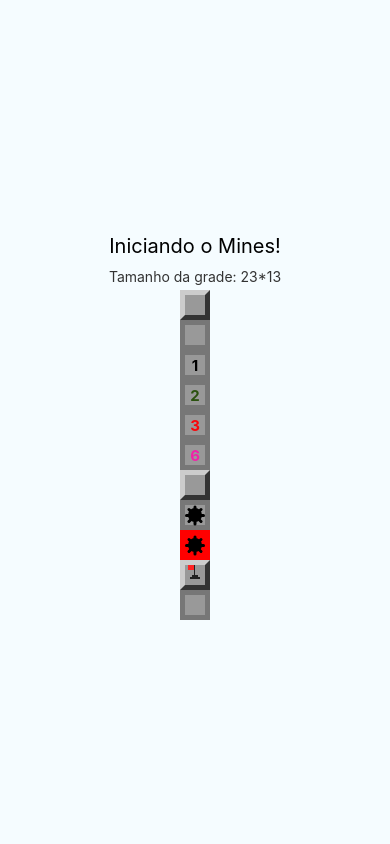
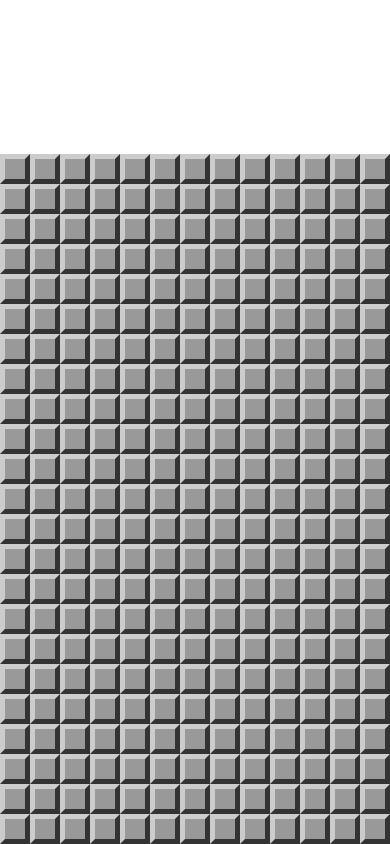
Before and after one commit to carlosjr77/mines, a React Native app: screen / in a window 390 px wide. Built offline with nearby package versions, Linux system fonts and the light colour scheme.

Commit message:
implementando funçoes de lógica do jogo

```diff
--- a/App.js
+++ b/App.js
@@ -2,25 +2,42 @@ import React, {Component} from 'react';
 import {StyleSheet, Text, View} from 'react-native';
 import params from './src/params'
 import Field from './src/components/Field'
+import MineField from './src/components/MineField'
+import {
+  createMinedBoard,
+  cloneBoard,
+  hasExploded,
+  winGame,
+  openField,
+  showMines
+ } from './src/functions'
 
 export default class App extends Component {
+
+  constructor(props) {
+    super(props)
+      this.state = this.createState()
+  }
+
+  minesAmount = () => {
+    const cols = params.getColumnsAmount()
+    const rows = params.getRowsAmount()
+    return Math.ceil(rows * cols * params.difficultLevel)
+  }
+
+  createState = () => {
+    const cols = params.getColumnsAmount()
+    const rows = params.getRowsAmount()
+    return {
+      board: createMinedBoard(rows, cols, this.minesAmount())
+    }
+  }
   render() {
     return (
       <View style={styles.container}>
-        <Text style={styles.welcome}>Iniciando o Mines!</Text>
-        <Text style={styles.instructions}>Tamanho da grade: {params.getRowsAmount()}*{params.getColumnsAmount()}</Text>
-        <Field />
-        <Field opened/>
-        <Field opened nearMines={1}/>
-        <Field opened nearMines={2}/>
-        <Field opened nearMines={3}/>
-        <Field opened nearMines={6}/>
-        <Field mined/>
-        <Field opened mined/>
-        <Field opened mined exploded/>
-        <Field flagged/>
-        <Field opened flagged/>
-
+        <View style={styles.board}>
+          <MineField board={this.state.board} />
+        </View>
       </View>
     );
   }
@@ -29,18 +46,10 @@ export default class App extends Component {
 const styles = StyleSheet.create({
   container: {
     flex: 1,
-    justifyContent: 'center',
-    alignItems: 'center',
-    backgroundColor: '#F5FCFF',
+    justifyContent: 'flex-end'
   },
-  welcome: {
-    fontSize: 20,
+  board: {
     textAlign: 'center',
-    margin: 10,
-  },
-  instructions: {
-    textAlign: 'center',
-    color: '#333333',
-    marginBottom: 5,
-  },
+    backgroundColor: '#AAA'
+  }
 });
--- /dev/null
+++ b/src/components/MineField.js
@@ -0,0 +1,17 @@
+import React from 'react'
+import {View, StyleSheet} from 'react-native'
+import Field from './Field'
+
+export default props => {
+    const rows = props.board.map( (row, r) => {
+        const columns = row.map( (field, c ) => ( <Field {...field} key={c}/>))
+        return <View style={{flexDirection: 'row'}} key={r}>{columns}</View>
+    })
+    return <View style={styles.container}>{rows}</View>
+}
+
+const styles = StyleSheet.create({
+    container: {
+        backgroundColor: '#EEE'
+    }
+})
--- a/src/functions.js
+++ b/src/functions.js
@@ -36,4 +36,66 @@ const createMinedBoard = (rows, columns, minesAmount) => {
     return board
 }
 
-export { createMinedBoard }
+const cloneBoard = board => {
+    return board.map( rows => {
+        return rows.map( field => {
+            return { ...field }
+        })
+    })
+}
+
+const getNeighbors = (board, row, column) => {
+    const neighbors = []
+    const rows = [row - 1, row, row + 1]
+    const columns = [columns - 1, columns, columns + 1]
+    rows.forEach( r => {
+        columns.forEach( c => {
+            const diferent = r !== rows || c !== column
+            const validRow = r >= 0 && r < board.length
+            const validColumn = c >= 0 && c < board[0].length
+            if(diferent && validRow && validColumn) neighbors.push(board[r][c])
+        })
+    })
+    return neighbors
+}
+
+const safeNeighborhood = (board, row, column) => {
+    const safes = ( result, neighborhood) => result && !neighborhood.mined
+    return getNeighbors(board, row, column).reduce(safes, true)
+}
+
+const openField = (board, row, column) => {
+    const field = board[row][column]
+    if(!field.oppened) {
+        field.oppened = true
+        if(field.mined) {
+            field.exploded = true
+        } else if(safeNeighborhood(board, row, column)) {
+            getNeighbors(board, row, column)
+                .forEach(n => openField(board, n.row, n.column))
+        } else {
+            const neighbors = getNeighbors(board, row, column)
+            field.nearMines = neighbors.filter(n => n.mined).length
+        }
+    }
+}
+
+const fields = board => [].concat(...board)
+
+const hasExploded = board => fields(board).filter(field => field.exploded).length > 0
+
+const pendding = field => (field.mined && !field.flagged) || (!field.mined && !field.oppened)
+
+const winGame = board => fields(board).filter(pendding).length === 0
+
+const showMines = board => fields(board).filter(field => field.mined)
+    .forEach(field => field.oppened = true)
+
+export {
+    createMinedBoard,
+    cloneBoard,
+    hasExploded,
+    winGame,
+    openField,
+    showMines
+}
```
